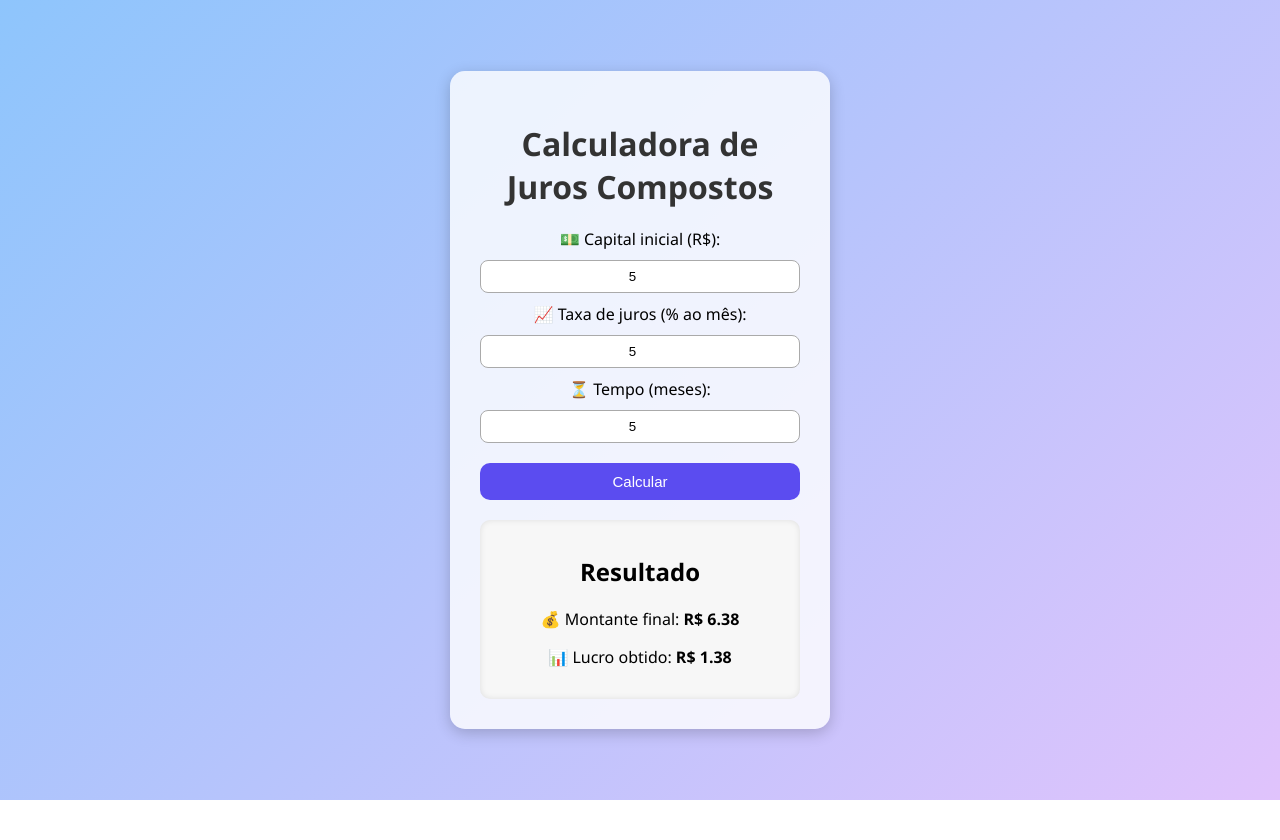
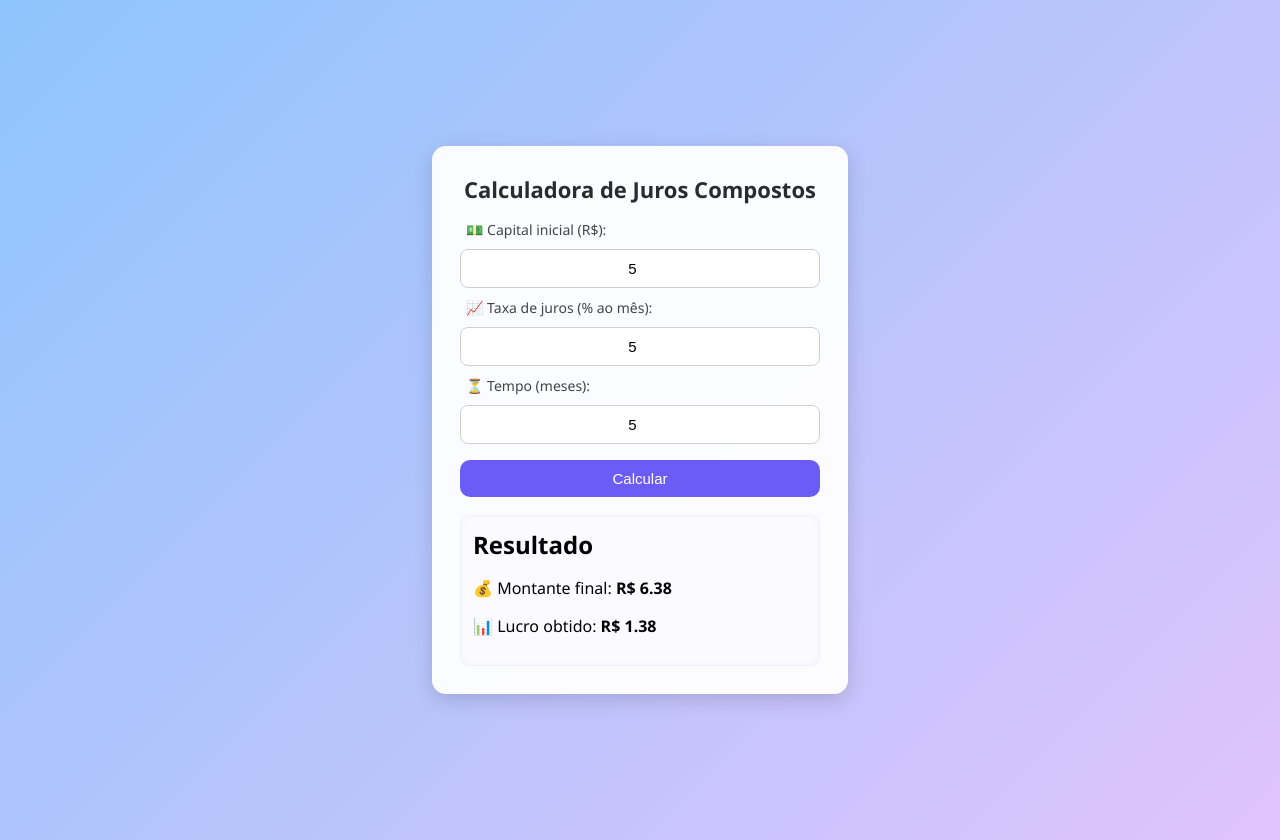
Before and after one commit to jDripUS/trabahofilipy, a plain HTML site: page index.html in a window 1280 px wide. Both pictures are taken after typing "5", "5", "5" into the empty fields and a click on the button "Calcular". Before the commit the page ends 800 px from the top, so only its background shows below. Drawn offline with Linux system fonts and the light colour scheme.

Commit message:
aplicação do script

```diff
--- a/index.html
+++ b/index.html
@@ -1,14 +1,15 @@
 <!DOCTYPE html>
 <html lang="pt-BR">
 <head>
-  <meta charset="UTF-8">
-  <meta name="viewport" content="width=device-width, initial-scale=1.0">
-  <title>Calculadora de Juros Compostos 💰</title>
+  <meta charset="UTF-8" />
+  <meta name="viewport" content="width=device-width, initial-scale=1.0"/>
+  <title>Calculadora de Juros Compostos - v2.0.0</title>
   <link rel="stylesheet" href="style.css">
 </head>
 <body>
   <div class="container">
     <h1>Calculadora de Juros Compostos</h1>
+
     <div class="form">
       <label for="capital">💵 Capital inicial (R$):</label>
       <input type="number" id="capital" placeholder="Ex: 1000">
@@ -19,34 +20,12 @@
       <label for="tempo">⏳ Tempo (meses):</label>
       <input type="number" id="tempo" placeholder="Ex: 12">
 
-      <button onclick="calcular()">Calcular</button>
+      <button id="btnCalcular">Calcular</button>
     </div>
 
     <div id="resultado" class="resultado"></div>
   </div>
 
-  <script>
-    function calcular() {
-      const capital = parseFloat(document.getElementById("capital").value);
-      const taxa = parseFloat(document.getElementById("taxa").value) / 100;
-      const tempo = parseInt(document.getElementById("tempo").value);
-
-      const resultado = document.getElementById("resultado");
-
-      if (isNaN(capital) || isNaN(taxa) || isNaN(tempo)) {
-        resultado.innerHTML = `<p class="erro">⚠️ Preencha todos os campos corretamente.</p>`;
-        return;
-      }
-
-      const montante = capital * Math.pow((1 + taxa), tempo);
-      const lucro = montante - capital;
-
-      resultado.innerHTML = `
-        <h2>Resultado</h2>
-        <p>💰 Montante final: <strong>R$ ${montante.toFixed(2)}</strong></p>
-        <p>📊 Lucro obtido: <strong>R$ ${lucro.toFixed(2)}</strong></p>
-      `;
-    }
-  </script>
+  <script src="script.js"></script>
 </body>
 </html>
--- a/script.js
+++ b/script.js
@@ -0,0 +1,50 @@
+// script.js - lógica da calculadora de juros compostos
+function calcular() {
+  const capitalEl = document.getElementById("capital");
+  const taxaEl = document.getElementById("taxa");
+  const tempoEl = document.getElementById("tempo");
+  const resultado = document.getElementById("resultado");
+
+  const capital = parseFloat(capitalEl.value);
+  const taxa = parseFloat(taxaEl.value) / 100; // valor em decimal (ex: 2% -> 0.02)
+  const tempo = parseInt(tempoEl.value, 10);
+
+  if (isNaN(capital) || isNaN(taxa) || isNaN(tempo)) {
+    resultado.innerHTML = `<p class="erro">⚠️ Preencha todos os campos corretamente.</p>`;
+    return;
+  }
+
+  // Montante M = C * (1 + i)^t
+  const montante = capital * Math.pow(1 + taxa, tempo);
+  const lucro = montante - capital;
+
+  resultado.innerHTML = `
+    <h2>Resultado</h2>
+    <p>💰 Montante final: <strong>R$ ${montante.toFixed(2)}</strong></p>
+    <p>📊 Lucro obtido: <strong>R$ ${lucro.toFixed(2)}</strong></p>
+  `;
+}
+
+// Permite acionar o cálculo ao pressionar Enter em qualquer campo
+function attachEnterKey() {
+  const fields = ["capital", "taxa", "tempo"];
+  fields.forEach(id => {
+    const el = document.getElementById(id);
+    if (!el) return;
+    el.addEventListener("keypress", function(e) {
+      if (e.key === "Enter") {
+        e.preventDefault();
+        calcular();
+      }
+    });
+  });
+}
+
+// Ao carregar a página, liga os handlers
+document.addEventListener("DOMContentLoaded", () => {
+  // conecta o botão (se existir)
+  const btn = document.getElementById("btnCalcular");
+  if (btn) btn.addEventListener("click", calcular);
+
+  attachEnterKey();
+});
--- a/style.css
+++ b/style.css
@@ -1,72 +1,93 @@
+/* style.css - v2.0.0 */
 body {
   font-family: 'Segoe UI', Tahoma, Geneva, Verdana, sans-serif;
   background: linear-gradient(135deg, #8ec5fc, #e0c3fc);
   margin: 0;
-  height: 100vh;
+  min-height: 100vh;
   display: flex;
   align-items: center;
   justify-content: center;
+  padding: 20px;
 }
 
 .container {
-  background-color: #ffffffcc;
-  padding: 30px;
-  border-radius: 15px;
-  box-shadow: 0 4px 15px rgba(0, 0, 0, 0.2);
-  width: 320px;
+  background-color: rgba(255,255,255,0.95);
+  padding: 28px;
+  border-radius: 14px;
+  box-shadow: 0 6px 20px rgba(0,0,0,0.15);
+  width: 360px;
+  max-width: 100%;
   text-align: center;
 }
 
 h1 {
-  color: #333;
-  margin-bottom: 20px;
+  color: #2b2b2b;
+  margin: 0 0 16px 0;
+  font-size: 22px;
 }
 
 .form {
   display: flex;
   flex-direction: column;
   gap: 10px;
+  margin-top: 6px;
+}
+
+label {
+  text-align: left;
+  font-size: 14px;
+  color: #444;
+  margin-left: 6px;
 }
 
 input {
-  padding: 8px;
-  border: 1px solid #aaa;
+  padding: 10px;
   border-radius: 8px;
+  border: 1px solid #cfcfcf;
+  font-size: 15px;
   text-align: center;
-  transition: 0.2s;
+  transition: box-shadow .15s, border-color .15s;
 }
 
 input:focus {
-  border-color: #5b4cf0;
-  box-shadow: 0 0 4px #5b4cf0;
   outline: none;
+  border-color: #6b5cf6;
+  box-shadow: 0 0 6px rgba(107,92,246,0.18);
 }
 
 button {
-  margin-top: 10px;
+  margin-top: 6px;
   padding: 10px;
+  border-radius: 10px;
   border: none;
-  border-radius: 10px;
-  background-color: #5b4cf0;
+  background-color: #6b5cf6;
   color: white;
   font-size: 15px;
   cursor: pointer;
-  transition: 0.3s;
+  transition: transform .12s ease, background-color .12s;
 }
 
 button:hover {
-  background-color: #4839d6;
+  transform: translateY(-2px);
+  background-color: #5849d6;
 }
 
 .resultado {
-  margin-top: 20px;
-  background-color: #f7f7f7;
-  padding: 15px;
+  margin-top: 18px;
+  background-color: #fbfbff;
+  padding: 12px;
   border-radius: 10px;
-  box-shadow: inset 0 0 6px rgba(0, 0, 0, 0.1);
+  border: 1px solid #efefff;
+  box-shadow: inset 0 0 6px rgba(0,0,0,0.03);
+  text-align: left;
+}
+
+.resultado h2 {
+  margin: 0 0 8px 0;
 }
 
 .erro {
-  color: red;
-  font-weight: bold;
+  color: #c72b2b;
+  font-weight: 700;
+  text-align: center;
 }
```
